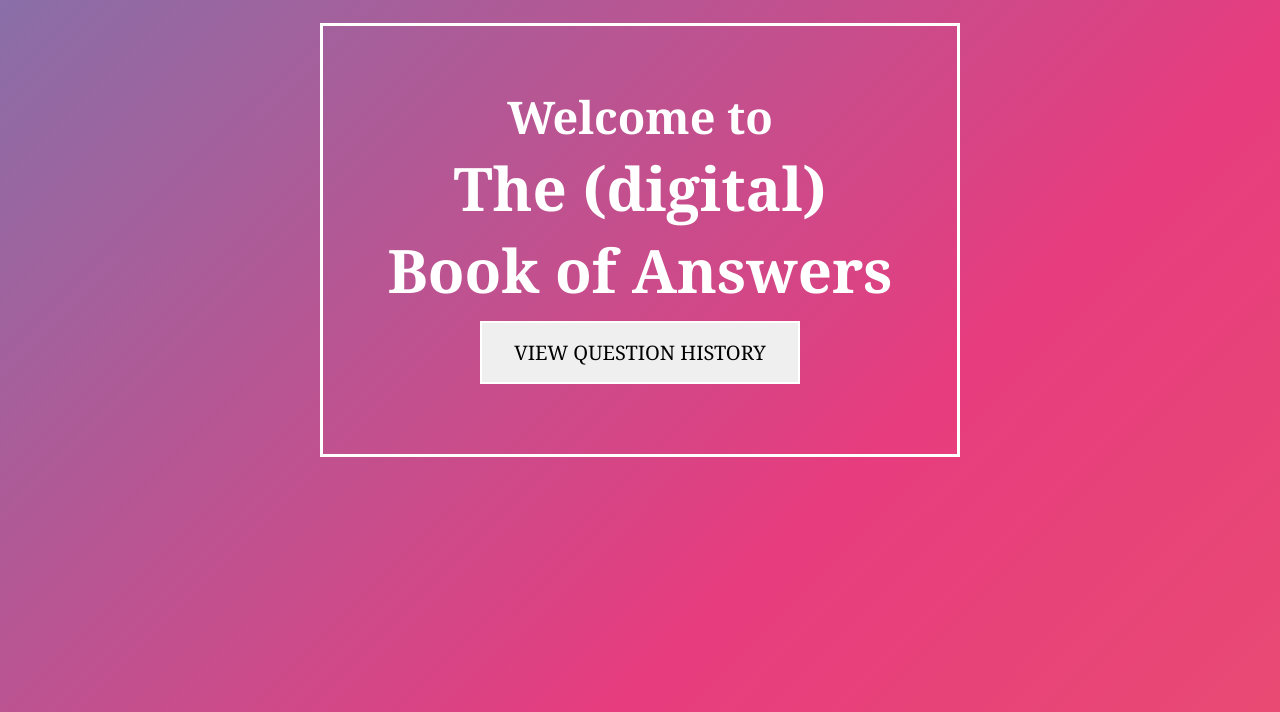
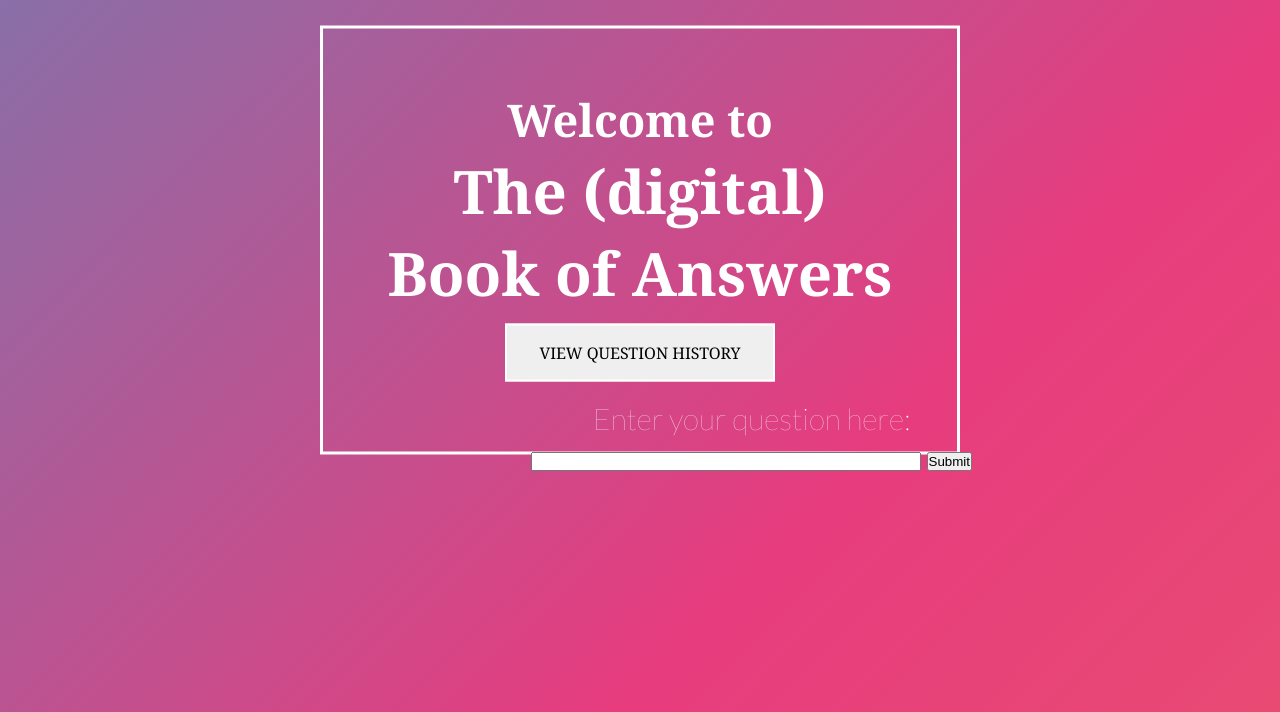
Before and after one commit to btlin1213/MSA-flask-app, a Flask app: page / in a window 1280 px wide. Shown: the top 712 px of the page. Run offline with Flask 2, Linux system fonts and the light colour scheme.

Commit message:
add question textbox

```diff
--- a/static/main.css
+++ b/static/main.css
@@ -42,7 +42,7 @@ body {
     text-align: center;
     text-decoration: none;
     display: inline-block;
-    font-size: 20px;
+    font-size: 16px;
     margin: 10px 5px;
     transition-duration: 0.4s;
     cursor: pointer;
@@ -52,6 +52,25 @@ body {
     background-color: none;
     border: 2px solid white;
 
+}
+
+form {
+    text-align:center;
+    position: absolute;
+    top:  50%;
+    left: 37%;
+}
+
+input[type=text] {
+    width: 70%;
+}
+
+label {
+    color: white;
+}
+
+input:focus {
+    border: 3px solid lightgrey
 }
 
 @keyframes change {
--- a/templates/home.html
+++ b/templates/home.html
@@ -12,6 +12,13 @@
         <button class="button history">VIEW QUESTION HISTORY</button>
     </div>
 
+    <div class="form">
+        <form>
+            <label for="question">Enter your question here:</label>
+            <input type="text" id="answer">
+            <input type="submit" value="Submit">
+        </form>
+    </div>
 
 
 </html>
```
